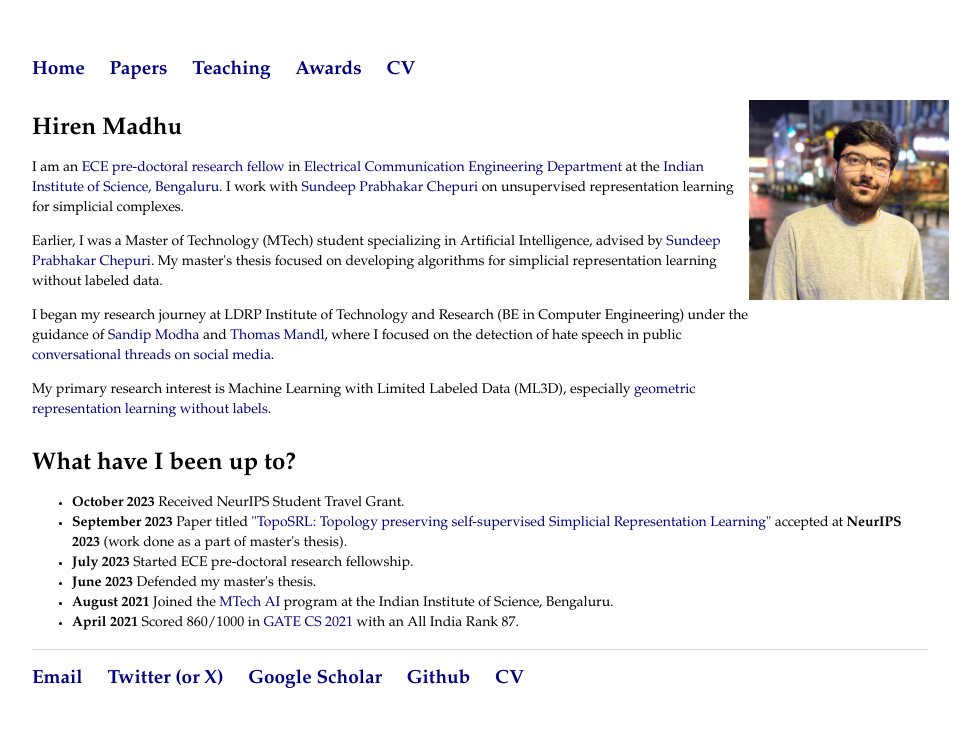
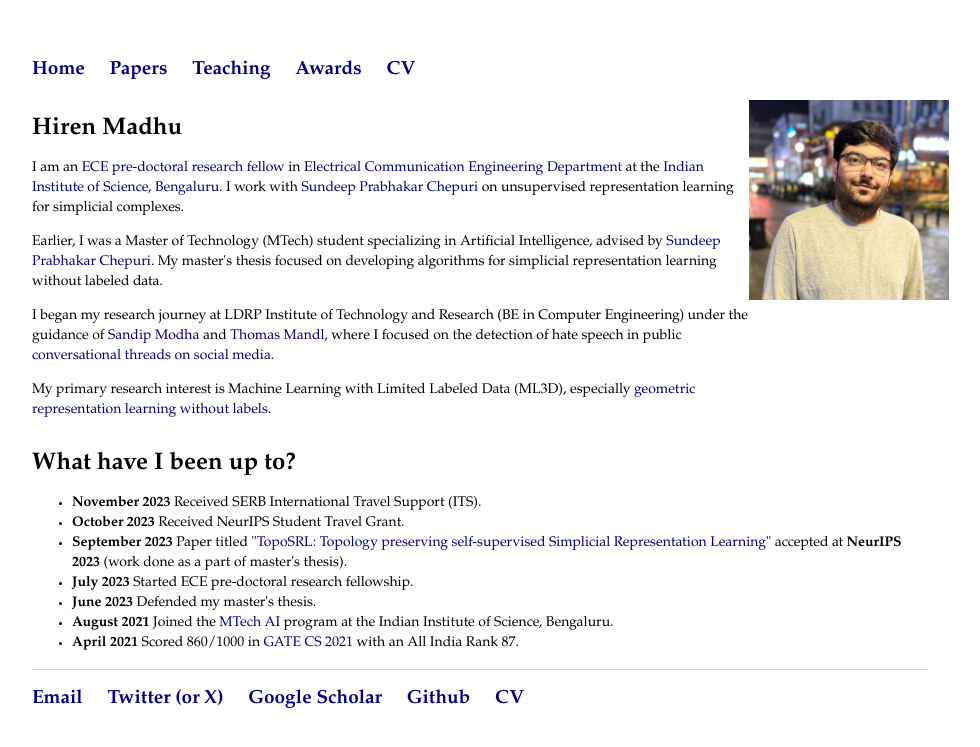
Before and after one commit to HirenMadhu/hirenmadhu.github.io, a Jekyll site: the page built from index.html, in a window 1280 px wide. Shown: the top 747 px of the page, without its empty margins (160-1140 px from the left). Built offline with Jekyll 4.4.1, drawn with Linux system fonts in a browser that asks for light colours.

Commit message:
Updated SERB ITS

```diff
--- a/awards/index.html
+++ b/awards/index.html
@@ -4,6 +4,7 @@ title: Awards & Achievements
 ---
 	<h1>{{ page.title }}</h1>
 	<ul>
+		<li> <b> SERB International Travel Support (ITS) </b> </li>
 		<li> <b> NeurIPS Student Travel Grant </b> </li>
 		<li> <b> All India Rank 87 in GATE CS 2021 </b> </li>
 	</ul>
--- a/index.html
+++ b/index.html
@@ -20,6 +20,7 @@ title: Hiren Madhu
 <div class="blurb">
 <h1> What have I been up to?</h1>
 <ul>
+<li><b>November 2023</b> Received SERB International Travel Support (ITS).</li>
 <li><b>October 2023</b> Received NeurIPS Student Travel Grant.</li>
 <li><b>September 2023</b> Paper titled <a href="https://neurips.cc/virtual/2023/poster/72124">"TopoSRL: Topology preserving self-supervised Simplicial Representation Learning"</a> accepted at <b>NeurIPS 2023</b> (work done as a part of master's thesis). </li>
 <li><b>July 2023</b> Started ECE pre-doctoral research fellowship.</li>
```
